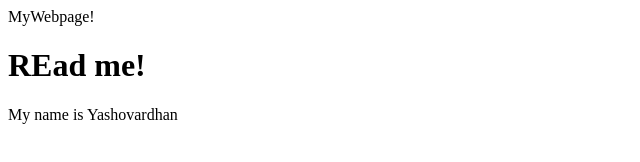
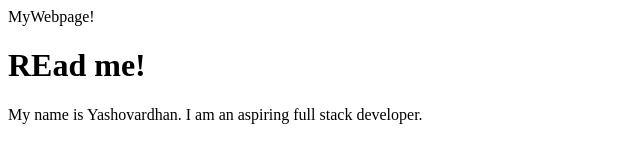
Before and after one commit to nooneyashovardhan05/git_test, a plain HTML site: page new_folder/index.html in a window 1280 px wide. Shown: the whole page, without its empty margins (0-640 px from the left). Drawn offline with Linux system fonts and the light colour scheme.

Commit message:
Edit index.html

```diff
--- a/new_folder/index.html
+++ b/new_folder/index.html
@@ -4,5 +4,5 @@
 </head>
 <body>
     <h1>REad me!</h1>
-    <p>My name is Yashovardhan</p>
+    <p>My name is Yashovardhan. I am an aspiring full stack developer.</p>
 </body>
```
